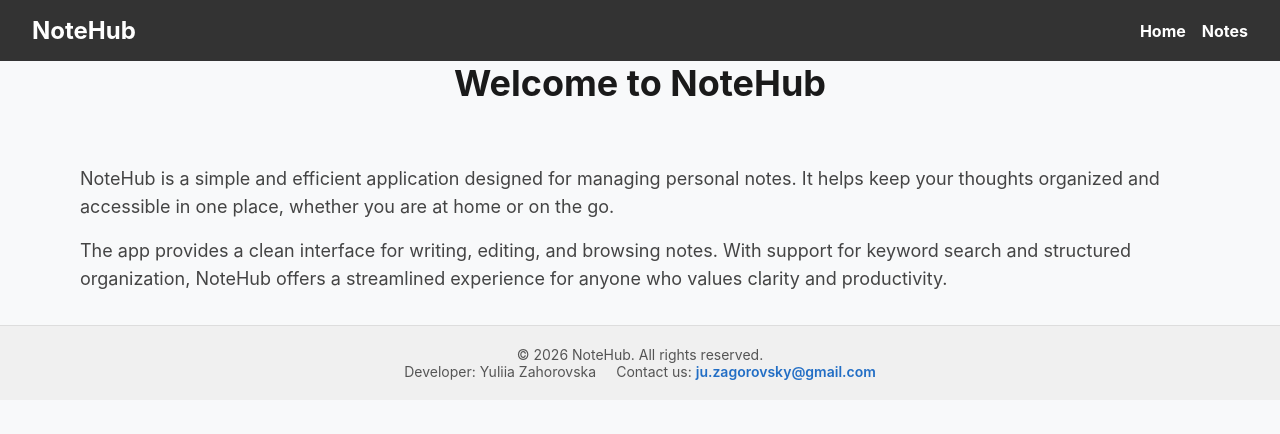
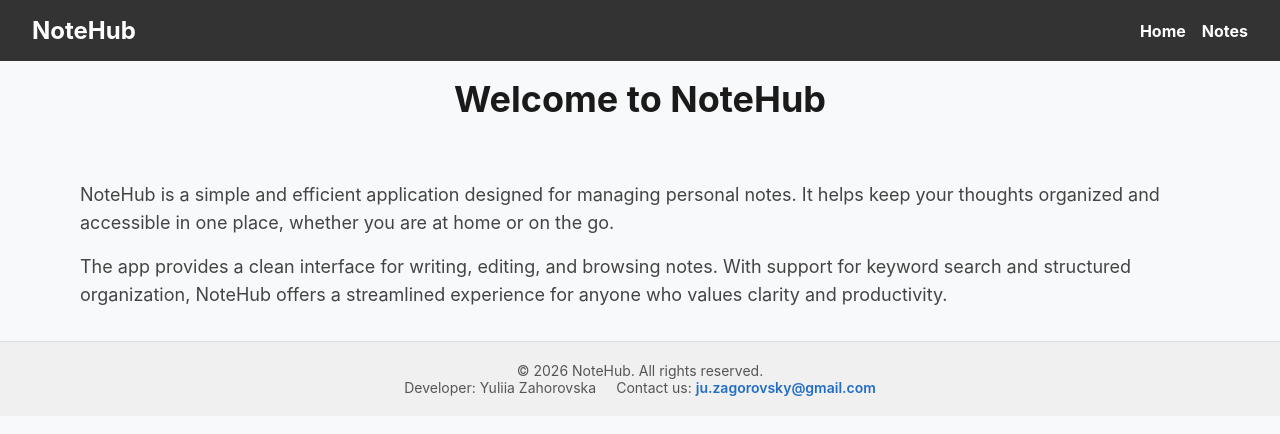
Before and after one commit to yulikafsd/06-notehub-nextjs, a Next.js app: page / in a window 1280 px wide. Shown: the top 434 px of the page. Built offline with nearby package versions, Linux system fonts and the light colour scheme.

Commit message:
fix padding in main

```diff
--- a/app/page.module.css
+++ b/app/page.module.css
@@ -6,7 +6,7 @@
     width: 90%;
     max-width: 1280px;
     margin: 0px auto;
-    padding: 0 16px 16px;
+    padding: 16px;
 }
 
 .title {
```
Also changed, not shown: 1 other file (tests, documents, lock files or other folders).
